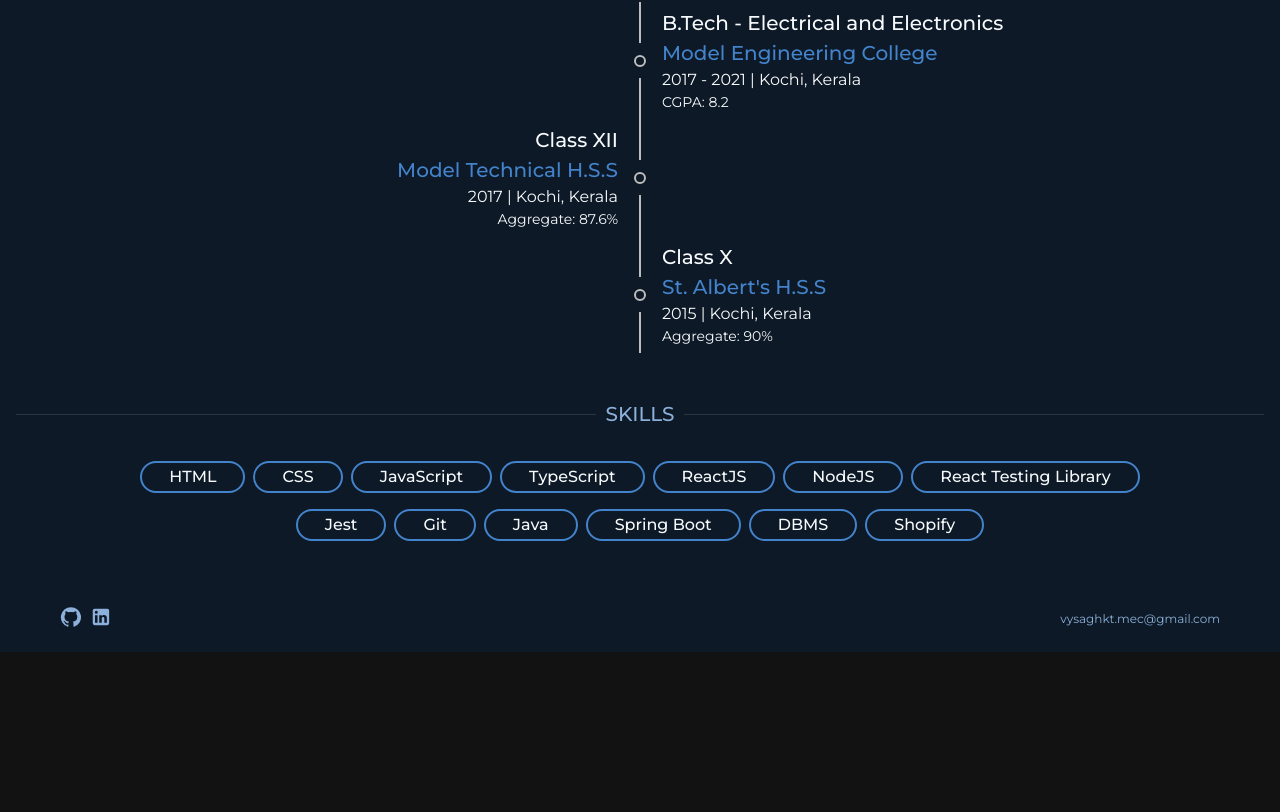
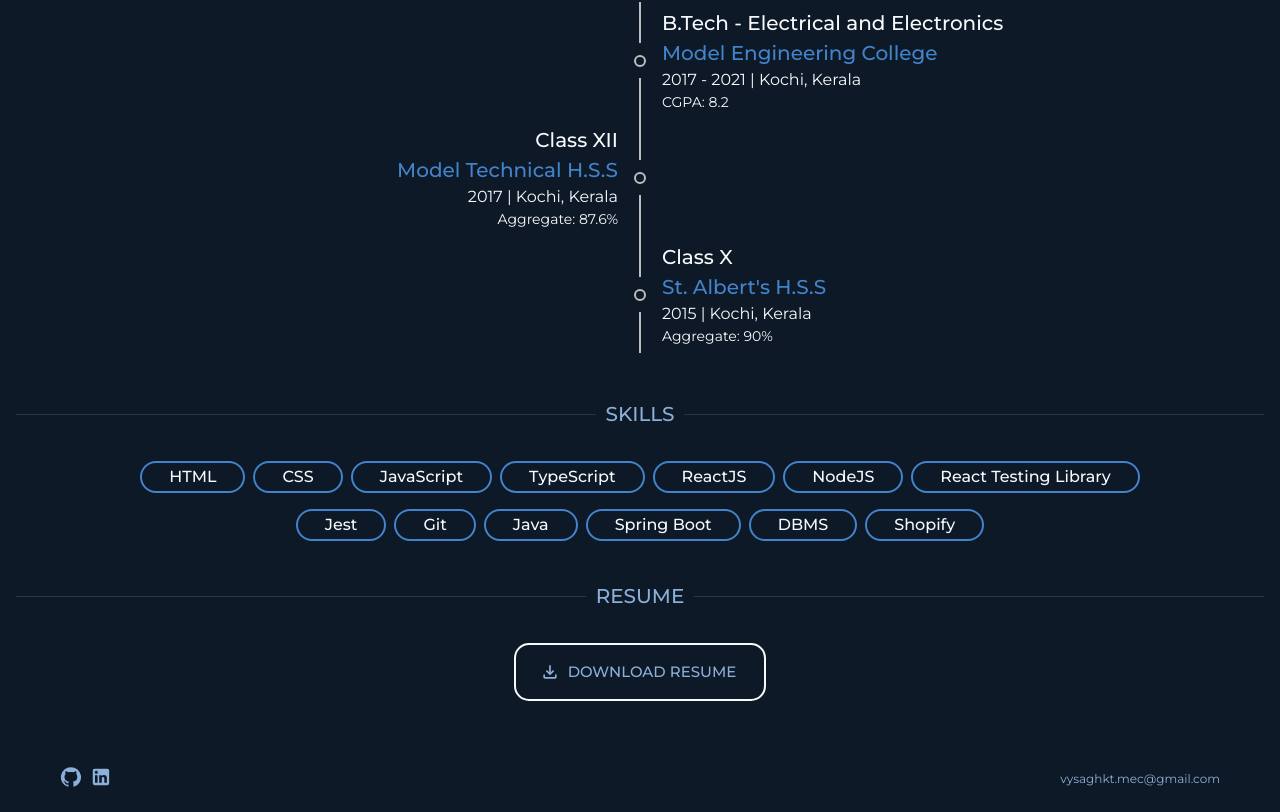
Before and after one commit to vysaghthambi/portfolio, a Next.js app: page /about in a window 1280 px wide. Shown: the part 1688-2500 px from the top of the page. Before the commit the page ends 2340 px from the top, so only its background shows below. Built offline with nearby package versions, Linux system fonts and the light colour scheme.

Commit message:
feat: add resume download button

```diff
--- a/src/app/about/page.tsx
+++ b/src/app/about/page.tsx
@@ -8,6 +8,7 @@ import Experience from "@/components/Experience/Experience";
 import Education from "@/components/Education/Education";
 import Skills from "@/components/Skills/Skills";
 import { StyledContainer } from "@/components/common/StyledContainer/StyledContainer";
+import Resume from "@/components/Resume/Resume";
 
 import userImage from "@/assets/images/user_image.jpg";
 
@@ -43,6 +44,7 @@ export default function About() {
       <Experience />
       <Education />
       <Skills />
+      <Resume />
     </section>
   );
 }
--- /dev/null
+++ b/src/components/Resume/Resume.tsx
@@ -0,0 +1,32 @@
+"use client";
+
+import Box from "@mui/material/Box";
+
+import FileDownloadOutlinedIcon from "@mui/icons-material/FileDownloadOutlined";
+
+import ContentHeading from "../common/ContentHeading/ContentHeading";
+import { StyledContainer } from "../common/StyledContainer/StyledContainer";
+import { StyledButton } from "../common/StyledButton/StyledButton";
+
+export default function Resume() {
+  const handleDownload = () => {
+    const link = document.createElement("a");
+    link.setAttribute("type", "hidden");
+    link.href = "/docs/resume.pdf";
+    link.download = "Vysagh_K_T_Resume.pdf";
+    document.body.appendChild(link);
+    link.click();
+    link.remove();
+  };
+
+  return (
+    <Box mt={5}>
+      <ContentHeading heading="Resume" />
+      <StyledContainer mt={4} display="flex" justifyContent="center">
+        <StyledButton startIcon={<FileDownloadOutlinedIcon />} onClick={handleDownload}>
+          Download Resume
+        </StyledButton>
+      </StyledContainer>
+    </Box>
+  );
+}
--- /dev/null
+++ b/src/components/common/StyledButton/StyledButton.tsx
@@ -0,0 +1,24 @@
+"use client";
+
+import Button from "@mui/material/Button";
+import { styled } from "@mui/material/styles";
+
+export const StyledButton = styled(Button)(({ theme }) => ({
+  fontSize: "1.5rem",
+  fontWeight: 500,
+  color: theme.palette.text.primary,
+  padding: "1.4rem 2.8rem",
+  textTransform: "uppercase",
+  border: `2px solid ${theme.palette.text.secondary}`,
+  borderRadius: 15,
+  backgroundColor: "transparent",
+  transition: "backgroundColor 500ms",
+
+  width: "fit-content",
+
+  "&:hover": {
+    color: theme.palette.primary.main,
+    backgroundColor: theme.palette.text.primary,
+    borderColor: theme.palette.text.primary,
+  },
+}));
--- a/src/constants/navMenuList.ts
+++ b/src/constants/navMenuList.ts
@@ -12,8 +12,4 @@ export const menuList: MenuListType[] = [
     label: "PROJECTS",
     to: "/projects",
   },
-  {
-    label: "CONTACT",
-    to: "/contact",
-  },
 ];
```
Also changed, not shown: src/app/contact/page.tsx (deleted, +0 -9 lines), 1 other file (tests, documents, lock files or other folders).
